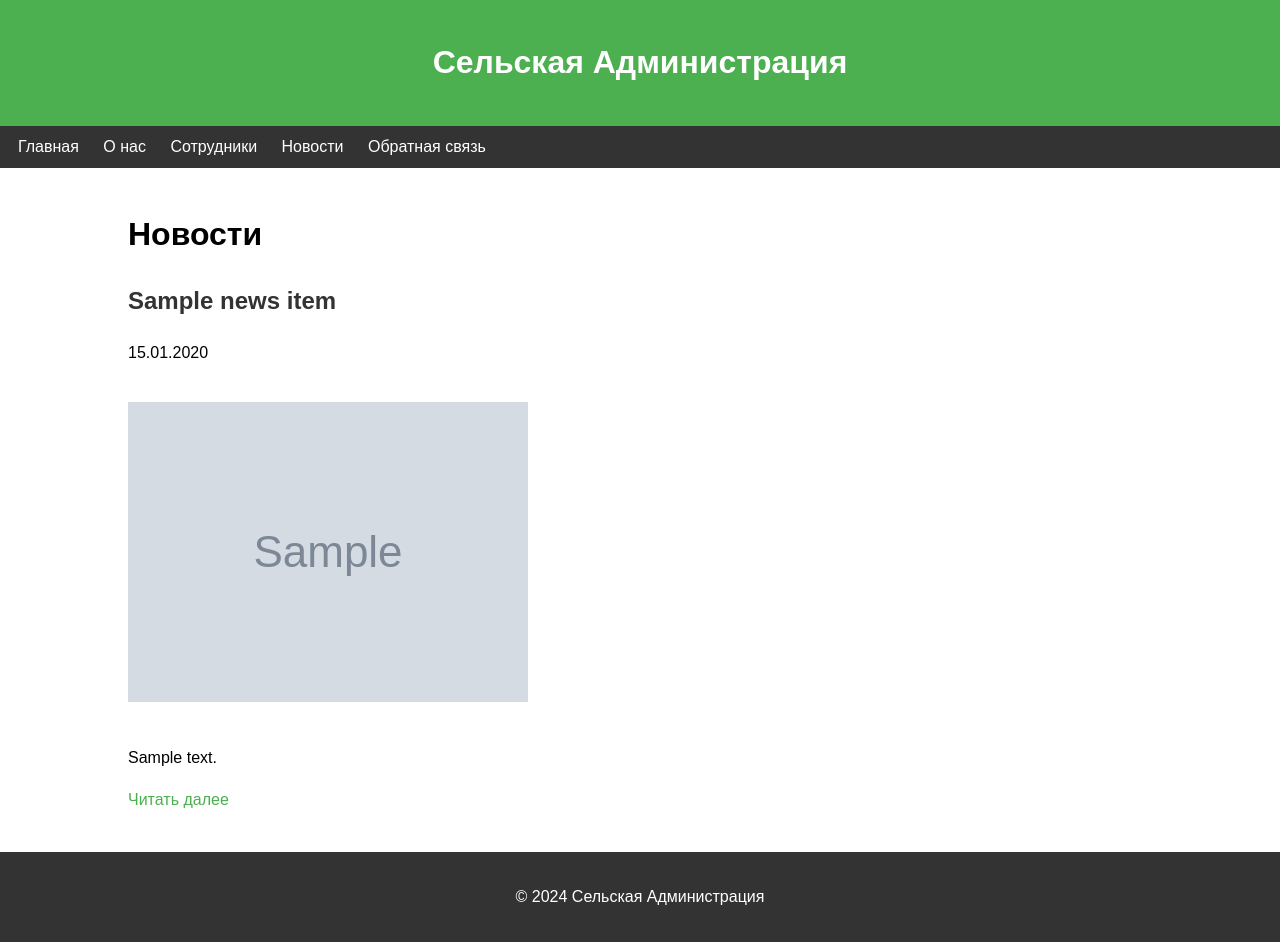
After one commit to ayazmur/karmaskali, a Django app: template admin_site/main/templates/news_list.html in a window 1280 px wide. The commit adds this page. Run offline with Django 3.2, Linux system fonts and the light colour scheme; the template is opened without the code that fills it: most values are stand-ins (such as "Sample title", 1, 10 or a date in 2020); grey boxes marked "Sample" are stand-in pictures.

Commit message:
можно раскрыть новость

```diff
--- a/admin_site/main/templates/base.html
+++ b/admin_site/main/templates/base.html
@@ -51,6 +51,19 @@
             margin-top: 20px;
             line-height: 1.8;
         }
+        a {
+            color: #4CAF50;
+            text-decoration: none;
+        }
+        a:hover {
+            text-decoration: underline;
+        }
+        .news-item h2 a, .news-item h3 a {
+            color: #333;
+        }
+        .news-item h2 a:hover, .news-item h3 a:hover {
+            color: #4CAF50;
+        }
     </style>
 </head>
 <body>
--- a/admin_site/main/templates/news.html
+++ b/admin_site/main/templates/news.html
@@ -4,9 +4,10 @@
     <h2>Новости</h2>
     {% for news_item in news %}
         <div class="news-item">
-            <h3>{{ news_item.title }}</h3>
+            <h3><a href="{% url 'news_detail' news_item.id %}">{{ news_item.title }}</a></h3>
             <p><small>{{ news_item.date }}</small></p>
-            <p>{{ news_item.content }}</p>
+            <p>{{ news_item.content|truncatewords:30 }}</p>
+            <a href="{% url 'news_detail' news_item.id %}">Читать далее</a>
         </div>
     {% endfor %}
 {% endblock %}
--- /dev/null
+++ b/admin_site/main/templates/news_list.html
@@ -0,0 +1,21 @@
+{% extends 'base.html' %}
+
+{% block content %}
+    <h1>Новости</h1>
+
+    {% for item in news %}
+    <div class="news-item">
+        <h2><a href="{% url 'news_detail' item.id %}">{{ item.title }}</a></h2>
+        <p>{{ item.date|date:"d.m.Y" }}</p>
+
+        {% if item.image %}
+        <a href="{% url 'news_detail' item.id %}">
+            <img src="{{ item.image.url }}" alt="{{ item.title }}" class="news-image">
+        </a>
+        {% endif %}
+
+        <p>{{ item.content|truncatewords:30 }}</p>
+        <a href="{% url 'news_detail' item.id %}">Читать далее</a>
+    </div>
+    {% endfor %}
+{% endblock %}
--- a/admin_site/main/urls.py
+++ b/admin_site/main/urls.py
@@ -6,5 +6,6 @@ urlpatterns = [
     path('about/', views.about, name='about'),
     path('employees/', views.employees, name='employees'),
     path('news/', views.news, name='news'),
+    path('news/<int:news_id>/', views.news_detail, name='news_detail'),
     path('contact/', views.contact, name='contact'),
 ]
--- a/admin_site/main/views.py
+++ b/admin_site/main/views.py
@@ -14,7 +14,9 @@ def employees(request):
 def news(request):
     news_list = News.objects.all().order_by('-date')
     return render(request, 'news.html', {'news': news_list})
-
+def news_detail(request, news_id):
+    news_item = News.objects.get(id=news_id)
+    return render(request, 'news_detail.html', {'news': news_item})
 def contact(request):
     if request.method == 'POST':
         # Обработка формы (можно добавить сохранение в БД или отправку на почту)
```
Also changed, not shown: admin_site/main/migrations/0003_alter_news_options_alter_news_date_alter_news_image.py (added).
